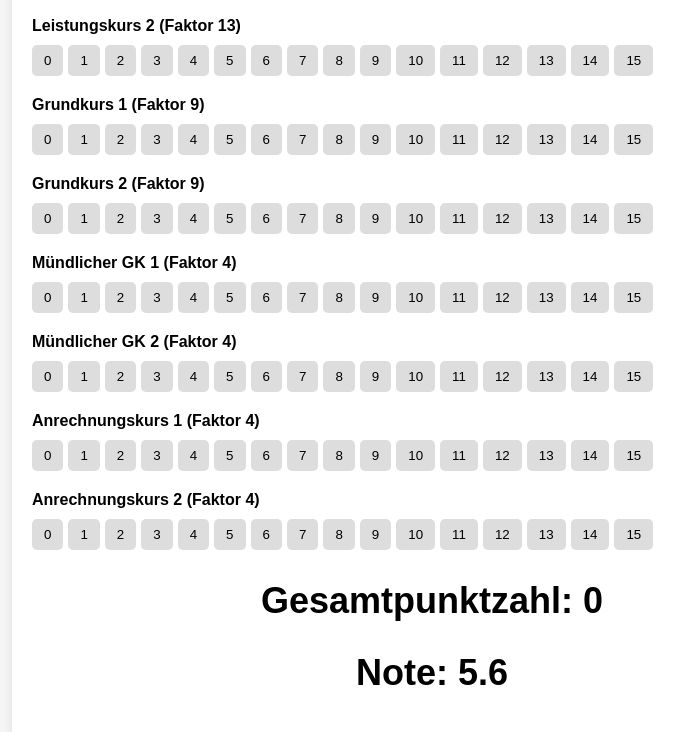
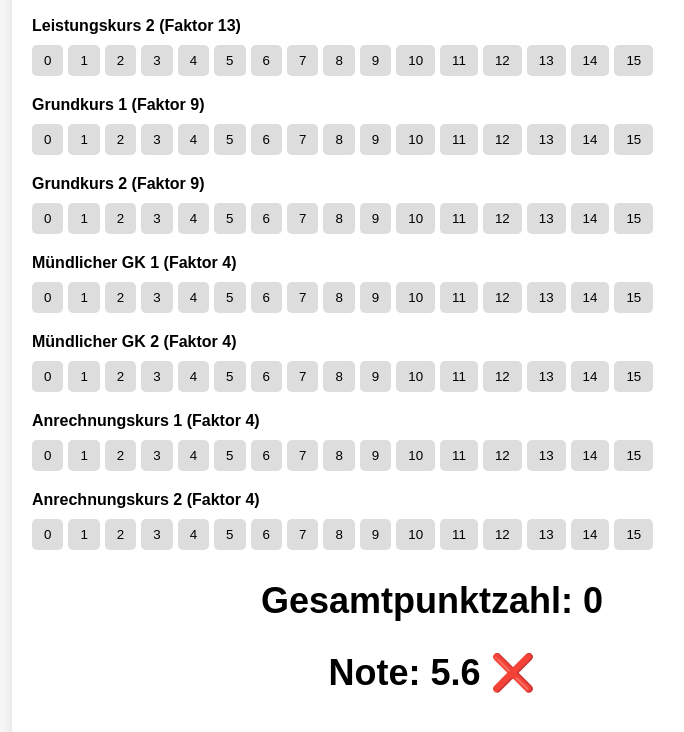
Before and after one commit to Benjino16/abi-grade-calculator, a plain HTML site: page index.html in a window 1280 px wide. Shown: the part 182-914 px from the top of the page, without its empty margins (208-892 px from the left). Drawn offline with Linux system fonts and the light colour scheme.

Commit message:
added emoji

```diff
--- a/index.html
+++ b/index.html
@@ -16,7 +16,7 @@
 
     <div class="result">
       <h2>Gesamtpunktzahl: <span id="total">0</span></h2>
-      <h2>Note: <span id="grade">0</span></h2>
+      <h2>Note: <span id="grade">0</span> <span id="emoji">X</span></h2>
     </div>
   </div>
 
--- a/script.js
+++ b/script.js
@@ -9,10 +9,20 @@ const courses = [
     { name: "Anrechnungskurs 2", factor: 4 }
   ];
 
+  const emojiGrade = [
+    { grade: 1, emoji: "(sorry du medizin student:in 😒)" },
+    { grade: 1.9, emoji: "🤓" },
+    { grade: 2.9, emoji: "😎" },
+    { grade: 3.9, emoji: "🤌" },
+    { grade: 4, emoji: "👀" },
+    { grade: 6, emoji: "❌" }
+  ];
+
   const state = Array(courses.length).fill(null);
   const container = document.getElementById("courses");
   const totalSpan = document.getElementById("total");
   const gradeSpan = document.getElementById("grade");
+  const emojiSpan = document.getElementById("emoji");
 
   function renderCourses() {
     courses.forEach((course, index) => {
@@ -68,6 +78,7 @@ const courses = [
 
     totalSpan.textContent = total;
     gradeSpan.textContent = gradeRounded;
+    emojiSpan.textContent = getEmojiFromGrade(gradeRounded);
   }
 
   function loadStoredData() {
@@ -85,6 +96,11 @@ const courses = [
     });
   }
 
+  function getEmojiFromGrade(grade) {
+    const match = emojiGrade.find(e => grade <= e.grade);
+    return match ? match.emoji : "-";
+  }
+
   window.onload = () => {
     renderCourses();  // Kurse rendern
     loadStoredData(); // Eingaben laden
```
